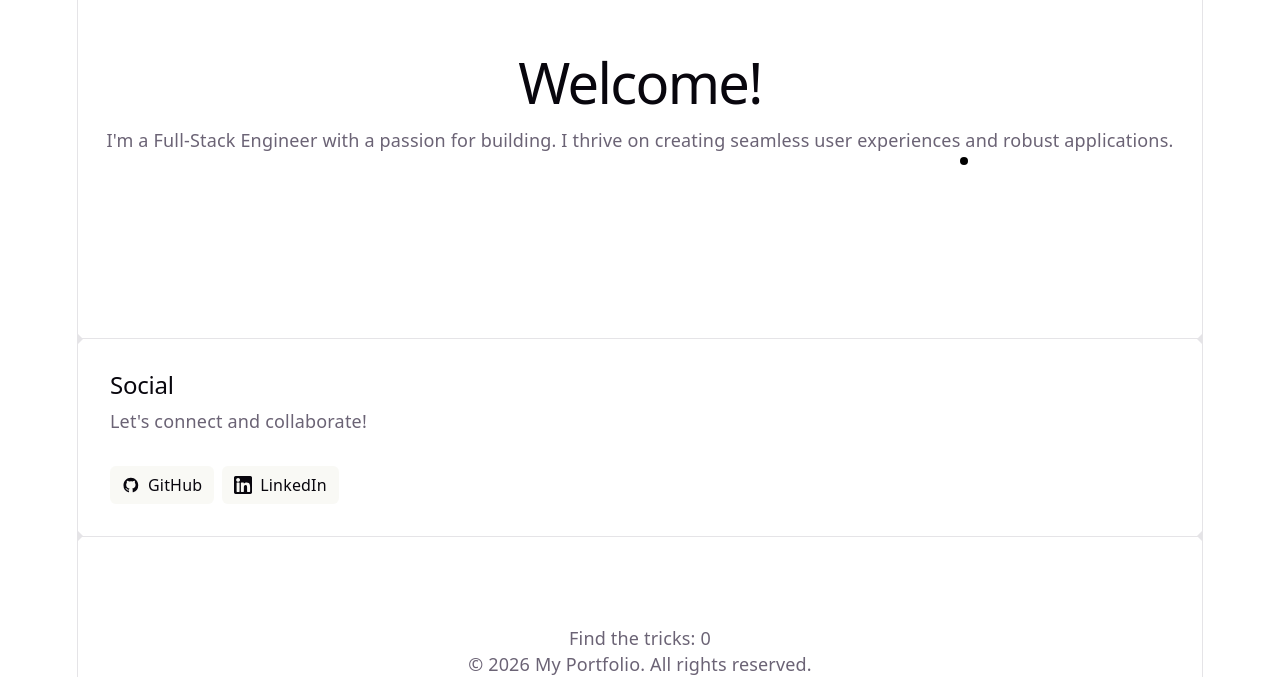
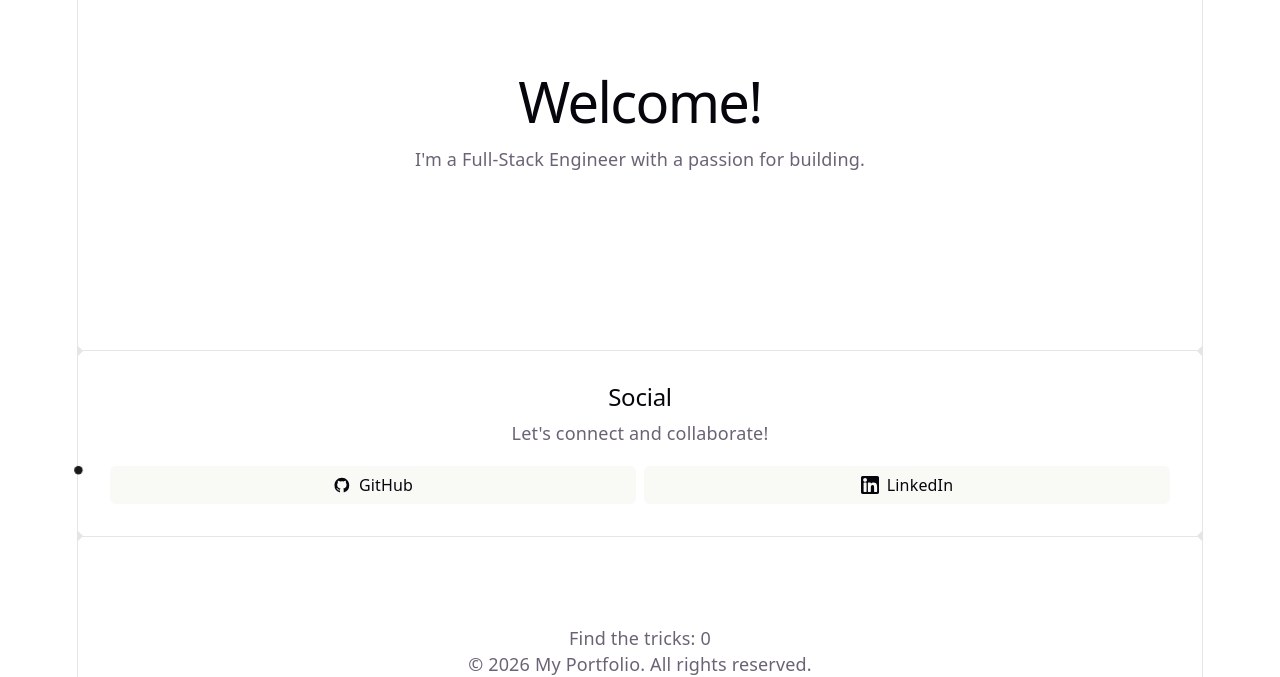
Before and after one commit to xuan-62/xuan-62.github.io, a React (Vite) app: page / in a window 1280 px wide. Shown: the part 123-800 px from the top of the page. Built offline with nearby package versions, Linux system fonts and the light colour scheme.

Commit message:
stronger runaway point

```diff
--- a/src/App.css
+++ b/src/App.css
@@ -54,6 +54,10 @@
     flex-direction: column;
     text-align: center;
   }
+  @media (max-width: 3840px) {
+    flex-direction: column;
+    text-align: center;
+  }
 }
 
 #next-steps ul {
@@ -62,10 +66,6 @@
   display: flex;
   gap: 8px;
   margin: 32px 0 0;
-
-  .logo {
-    height: 18px;
-  }
 
   a {
     color: var(--text-h);
@@ -89,6 +89,21 @@
   }
 
   @media (max-width: 1024px) {
+    margin-top: 20px;
+    flex-wrap: wrap;
+    justify-content: center;
+
+    li {
+      flex: 1 1 calc(50% - 8px);
+    }
+
+    a {
+      width: 100%;
+      justify-content: center;
+      box-sizing: border-box;
+    }
+  }
+  @media (max-width: 3840px) {
     margin-top: 20px;
     flex-wrap: wrap;
     justify-content: center;
--- a/src/App.tsx
+++ b/src/App.tsx
@@ -9,10 +9,9 @@ function App() {
     <>
       <section id="center">
         <div>
-          <h1>Welcome!</h1>
-          <p>
-            I'm a Full-Stack Engineer with a passion for building. I thrive on
-            creating seamless user experiences and robust applications.
+          <h1 className="avoid-dot">Welcome!</h1>
+          <p className="avoid-dot">
+            I'm a Full-Stack Engineer with a passion for building.
           </p>
         </div>
         <RunawayDot
@@ -26,9 +25,9 @@ function App() {
 
       <section id="next-steps">
         <div id="social">
-          <h2>Social</h2>
-          <p>Let's connect and collaborate!</p>
-          <ul className="social-links">
+          <h2 className="avoid-dot">Social</h2>
+          <p className="avoid-dot">Let's connect and collaborate!</p>
+          <ul className="social-links avoid-dot">
             <li>
               <a
                 href="https://github.com/xuan-62"
@@ -68,8 +67,8 @@ function App() {
       <div className="ticks"></div>
       <section id="spacer"></section>
       <div className="footer">
-        <p>Find the tricks: {count}</p>
-        <p>
+        <p className="avoid-dot">Find the tricks: {count}</p>
+        <p className="avoid-dot">
           &copy; {new Date().getFullYear()} My Portfolio. All rights reserved.
         </p>
       </div>
--- a/src/components/RunAwayDot.css
+++ b/src/components/RunAwayDot.css
@@ -1,44 +1,60 @@
-.intro {
+.center {
   position: relative;
-  min-height: 220px;
-  padding: 3rem;
-  overflow: hidden;
+  min-height: 100vh;
+}
+
+.runaway,
+.message-reveal {
+  position: absolute;
+  left: 0;
+  top: 0;
+}
+
+.runaway {
+  transition: transform 180ms ease;
 }
 
 .runaway-dot {
-  position: absolute;
-
-  left: 75%;
-  top: 35%;
-
   width: 8px;
   height: 8px;
-
   padding: 0;
   border: 0;
   border-radius: 50%;
-
   background: currentColor;
 
-  transition: transform 150ms ease;
+  animation: breathe 2.4s ease-in-out infinite;
+}
+
+@keyframes breathe {
+  0%,
+  100% {
+    transform: scale(0.9);
+    opacity: 0.75;
+  }
+
+  50% {
+    transform: scale(1.15);
+    opacity: 1;
+  }
+}
+
+.message-reveal {
+  opacity: 0;
+
+  transition:
+    transform 700ms ease-out,
+    opacity 400ms ease;
+}
+
+.message-reveal.visible {
+  opacity: 0.6;
 }
 
 .runaway-message {
-  position: relative;
+  position: absolute;
 
-  left: 50%;
-  bottom: 1.5rem;
+  top: 14px;
+  left: -50px;
 
-  transform: translateX(-50%);
-
-  margin: 0;
-
-  opacity: 0;
-  pointer-events: none;
-
-  transition: opacity 400ms ease;
+  white-space: nowrap;
 }
-
-.runaway-message.visible {
-  opacity: 0.6;
-}
--- a/src/components/RunAwayDot.tsx
+++ b/src/components/RunAwayDot.tsx
@@ -1,34 +1,113 @@
-import { useEffect, useState } from "react";
+import { useRef, useEffect, useState } from "react";
 import "./RunAwayDot.css";
+type Position = {
+  x: number;
+  y: number;
+};
 
 type RunawayDotProps = {
   onComplete: () => void;
 };
 
+const PADDING = 24;
+const GAP = 20;
+const DOT_SIZE = 8;
+const MAX_ATTEMPTS = 30;
+
+function getRandomPosition(parent: HTMLElement): Position {
+  const maxX = parent.clientWidth - DOT_SIZE - PADDING;
+  const maxY = parent.clientHeight - DOT_SIZE - PADDING;
+
+  return {
+    x:
+      PADDING +
+      Math.random() * Math.max(0, maxX - PADDING),
+
+    y:
+      PADDING +
+      Math.random() * Math.max(0, maxY - PADDING),
+  };
+}
+
+function isSafePosition(
+  position: Position,
+  parent: HTMLElement,
+  forbiddenRects: DOMRect[],
+) {
+  const parentRect = parent.getBoundingClientRect();
+
+  const candidateLeft = parentRect.left + position.x;
+  const candidateTop = parentRect.top + position.y;
+  const candidateRight = candidateLeft + DOT_SIZE;
+  const candidateBottom = candidateTop + DOT_SIZE;
+
+  return forbiddenRects.every((rect) => {
+    return (
+      candidateRight < rect.left - GAP ||
+      candidateLeft > rect.right + GAP ||
+      candidateBottom < rect.top - GAP ||
+      candidateTop > rect.bottom + GAP
+    );
+  });
+}
+
+function findSafePosition(parent: HTMLElement): Position | null {
+  const forbiddenRects = Array.from(
+    document.querySelectorAll(".avoid-dot"),
+  ).map((element) => element.getBoundingClientRect());
+
+  for (let i = 0; i < MAX_ATTEMPTS; i++) {
+    const position = getRandomPosition(parent);
+
+    if (isSafePosition(position, parent, forbiddenRects)) {
+      return position;
+    }
+  }
+
+  return null;
+}
+
 export function RunawayDot({ onComplete }: RunawayDotProps) {
+  const runawayRef = useRef<HTMLDivElement>(null);
+
   const [attempts, setAttempts] = useState(0);
   const [position, setPosition] = useState({ x: 0, y: 0 });
 
   const [message, setMessage] = useState("");
   const [visible, setVisible] = useState(false);
 
+  const [completed, setCompleted] = useState(false);
+
+  const getParent = () => {
+    return runawayRef.current?.offsetParent as HTMLElement | null;
+  };
+
+  const moveToSafePosition = () => {
+    const parent = getParent();
+
+    if (!parent) return;
+
+    const nextPosition = findSafePosition(parent);
+
+    if (nextPosition) {
+      setPosition(nextPosition);
+    }
+  };
+
   const escape = () => {
     setAttempts((n) => n + 1);
-
-    setPosition({
-      x: Math.random() * 180 - 90,
-      y: Math.random() * 80 - 40,
-    });
+    moveToSafePosition();
   };
-
+  useEffect(() => {
+    moveToSafePosition();
+  }, []);
   useEffect(() => {
     let nextMessage = "";
 
     if (attempts >= 13) {
-      nextMessage = "Try Hire Me.";
-      onComplete();
+      nextMessage = "Try Hire Me:)";
     } else if (attempts >= 10) {
-      nextMessage = "Which company are you from?";
+      nextMessage = "Where are you from?";
     } else if (attempts >= 7) {
       nextMessage = "still here?";
     }
@@ -48,20 +127,38 @@ export function RunawayDot({ onComplete }: RunawayDotProps) {
     return () => window.clearTimeout(timer);
   }, [attempts]);
 
+  useEffect(() => {
+    if (attempts >= 13 && !completed) {
+      setCompleted(true);
+      onComplete();
+    }
+  }, [attempts, completed, onComplete]);
+
   return (
       <>
+        <div
+          className="runaway"
+          ref={runawayRef}
+          style={{
+            transform: `translate(${position.x}px, ${position.y}px)`,
+          }}
+        >
           <button
             type="button"
             className="runaway-dot"
+            onMouseEnter={escape}
+            onTouchStart={escape}
+            aria-label="mysterious dot"
+          />
+        </div>
+        <div
+          className={`message-reveal ${visible ? "visible" : ""}`}
           style={{
             transform: `translate(${position.x}px, ${position.y}px)`,
           }}
-        onMouseEnter={escape}
-        onClick={escape}
-        aria-label="mysterious dot"
-      />
-
-      <p className={`runaway-message ${visible ? "visible" : ""}`}>{message}</p>
+        >
+          <span className="runaway-message">{message}</span>
+        </div>
     </>
   );
 }
```
Also changed, not shown: 1 other file (tests, documents, lock files or other folders). Lines whose indentation alone changed are shown as unchanged.
